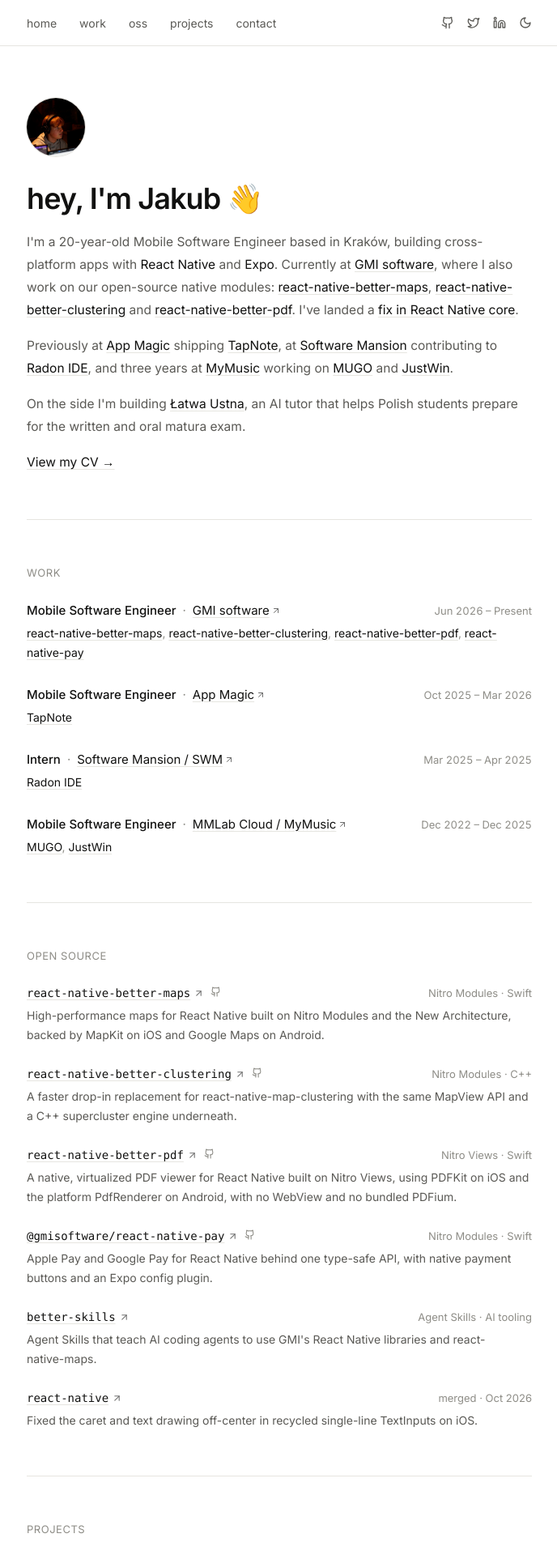
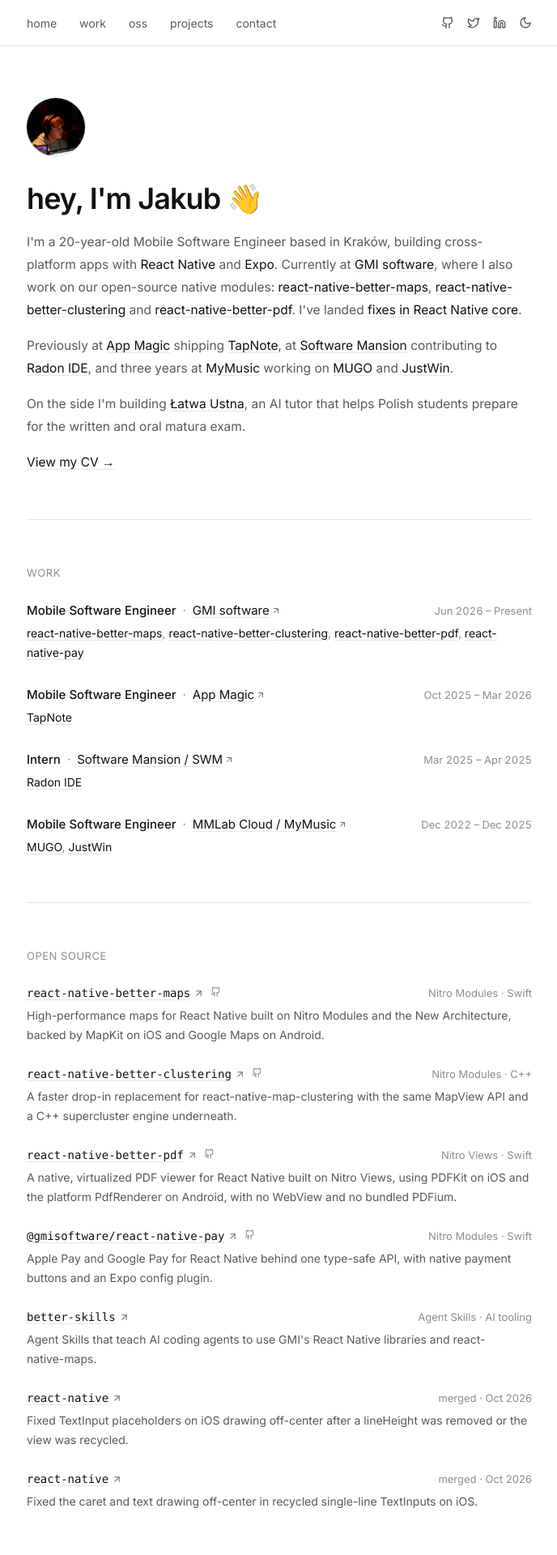
Before and after one commit to jkasprzyk17/portfolio, a Next.js app: page / in a window 1280 px wide. Shown: the top 1920 px of the page at 81% size, without its empty margins (295-983 px from the left). Built offline with nearby package versions, Linux system fonts and the light colour scheme.

Commit message:
Add second merged React Native core fix
- Add react/react-native#59195 (TextInput placeholder keeping a removed
  lineHeight on iOS) to contributions
- Hero now says "fixes in React Native core" and links to all of my
  commits in react/react-native

```diff
--- a/src/components/Hero.tsx
+++ b/src/components/Hero.tsx
@@ -79,14 +79,14 @@
           >
             react-native-better-pdf
           </a>
-          . I&apos;ve landed a{" "}
+          . I&apos;ve landed{" "}
           <a
-            href="https://github.com/react/react-native/pull/59190"
+            href="https://github.com/react/react-native/commits/main?author=jkasprzyk17"
             target="_blank"
             rel="noopener noreferrer"
             className="prose-link"
           >
-            fix in React Native core
+            fixes in React Native core
           </a>
           .
         </p>
--- a/src/data/contributions.ts
+++ b/src/data/contributions.ts
@@ -10,6 +10,14 @@
 // they are merged, so nothing here claims more than the project accepted.
 export const contributions: Contribution[] = [
   {
+    id: "2",
+    project: "react-native",
+    title:
+      "Fixed TextInput placeholders on iOS drawing off-center after a lineHeight was removed or the view was recycled.",
+    url: "https://github.com/react/react-native/pull/59195",
+    date: "Oct 2026",
+  },
+  {
     id: "1",
     project: "react-native",
     title:
```
